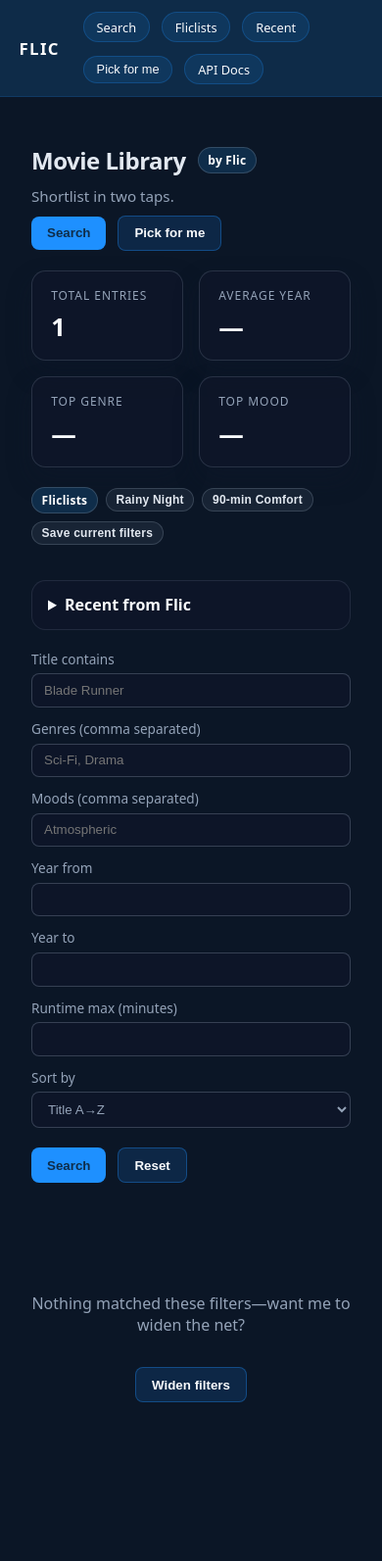
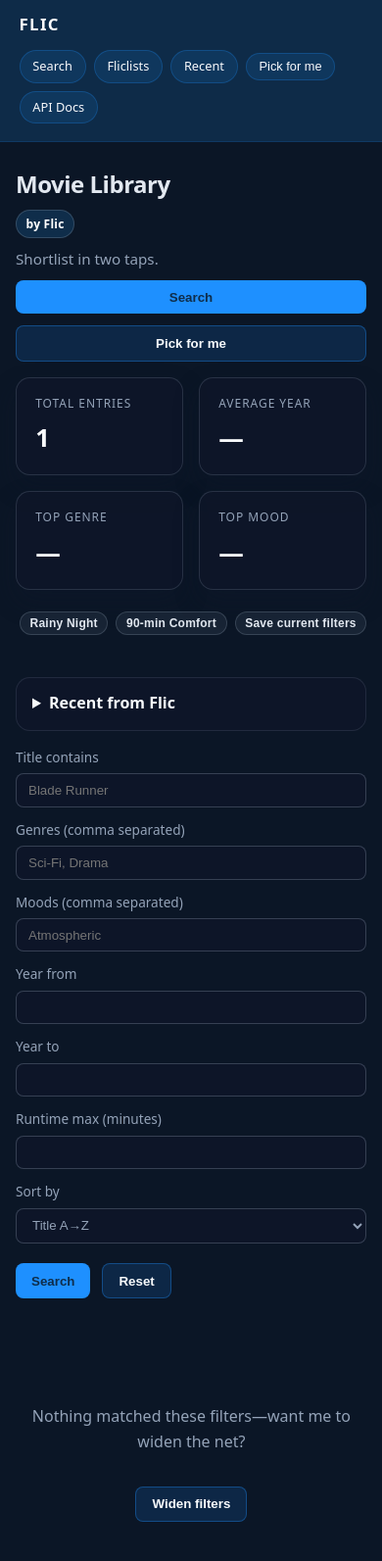
Before and after one commit to cmsjade5000/Vault966R2, a FastAPI app: page /ui/movies in a window 390 px wide. Shown: the whole page at 98% size. Before the commit the page ends 1431 px from the top, so only its background shows below. Run offline with FastAPI, Linux system fonts and the light colour scheme; data that the repository does not hold is empty.

Commit message:
Improve responsiveness for mobile layouts

```diff
--- a/templates/base.html
+++ b/templates/base.html
@@ -20,6 +20,7 @@
         font-family: system-ui, -apple-system, BlinkMacSystemFont, "Segoe UI", sans-serif;
         background-color: var(--flic-bg);
         color: var(--flic-text);
+        line-height: 1.6;
       }
 
       a {
@@ -161,6 +162,48 @@
         color: inherit;
         cursor: pointer;
         font-size: 1rem;
+      }
+
+      @media (max-width: 768px) {
+        .nav-inner {
+          flex-direction: column;
+          align-items: flex-start;
+          gap: 0.75rem;
+          justify-content: flex-start;
+        }
+
+        .site-nav nav {
+          width: 100%;
+          overflow-x: auto;
+          padding-bottom: 0.35rem;
+          gap: 0.5rem;
+          -webkit-overflow-scrolling: touch;
+          scrollbar-width: none;
+        }
+
+        .site-nav nav::-webkit-scrollbar {
+          display: none;
+        }
+
+        .site-nav nav a,
+        .site-nav nav button {
+          flex: 0 0 auto;
+          white-space: nowrap;
+        }
+      }
+
+      @media (max-width: 600px) {
+        #toast-container {
+          left: 1rem;
+          right: 1rem;
+          bottom: 1rem;
+          align-items: stretch;
+        }
+
+        .toast {
+          max-width: none;
+          width: 100%;
+        }
       }
     </style>
     {% block head %}{% endblock %}
--- a/templates/movies_grid.html
+++ b/templates/movies_grid.html
@@ -4,6 +4,8 @@
 <style>
   .page-hero {
     padding: 1.5rem clamp(1rem, 4vw, 3rem);
+    margin: 0 auto;
+    max-width: clamp(320px, 92vw, 1080px);
     display: grid;
     gap: 1.25rem;
   }
@@ -123,6 +125,8 @@
     flex-wrap: wrap;
     align-items: center;
     gap: 0.5rem;
+    padding: 0.25rem 0;
+    width: 100%;
   }
 
   .chip-preset {
@@ -179,8 +183,11 @@
     font-size: 0.85rem;
   }
 
-  main {
+  main[aria-live="polite"] {
     padding: 1.5rem clamp(1rem, 4vw, 3rem) 3rem;
+    max-width: clamp(320px, 92vw, 1080px);
+    margin: 0 auto;
+    width: 100%;
   }
 
   .grid {
@@ -282,6 +289,71 @@
     }
     100% {
       opacity: 0.6;
+    }
+  }
+
+  @media (max-width: 768px) {
+    .page-hero {
+      gap: 1rem;
+    }
+
+    .hero-title {
+      flex-direction: column;
+      align-items: flex-start;
+      gap: 0.4rem;
+    }
+
+    .actions-row {
+      flex-direction: column;
+      align-items: stretch;
+    }
+
+    .actions-row .button-primary,
+    .actions-row .button-secondary {
+      width: 100%;
+    }
+
+    .facts {
+      grid-template-columns: repeat(auto-fit, minmax(140px, 1fr));
+    }
+  }
+
+  @media (max-width: 640px) {
+    #filters-form {
+      grid-template-columns: 1fr;
+    }
+
+    .fliclists {
+      flex-wrap: nowrap;
+      overflow-x: auto;
+      margin: 0 -0.25rem;
+      padding: 0.25rem 0.25rem 0.5rem;
+      scroll-snap-type: x proximity;
+      -webkit-overflow-scrolling: touch;
+      scrollbar-width: none;
+    }
+
+    .fliclists::-webkit-scrollbar {
+      display: none;
+    }
+
+    .chip-preset {
+      scroll-snap-align: start;
+      white-space: nowrap;
+    }
+  }
+
+  @media (max-width: 520px) {
+    main[aria-live="polite"] {
+      padding: 1.25rem 1rem 2.5rem;
+    }
+
+    .grid {
+      gap: 1rem;
+    }
+
+    .card h2 {
+      padding: 0.8rem 0.9rem 1rem;
     }
   }
 </style>
```
Also changed, not shown: templates/movie_detail.html (+70 -3 lines).
